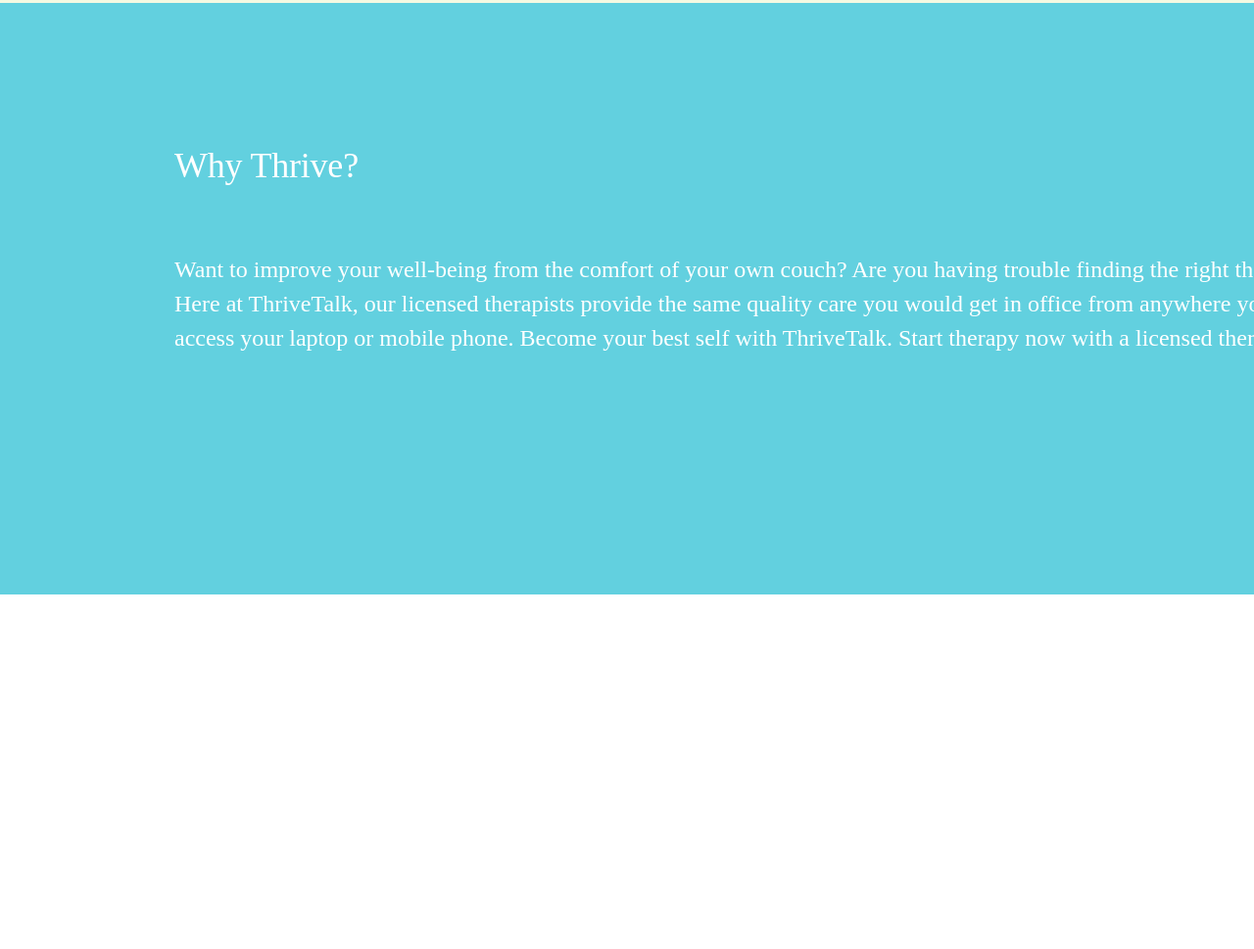
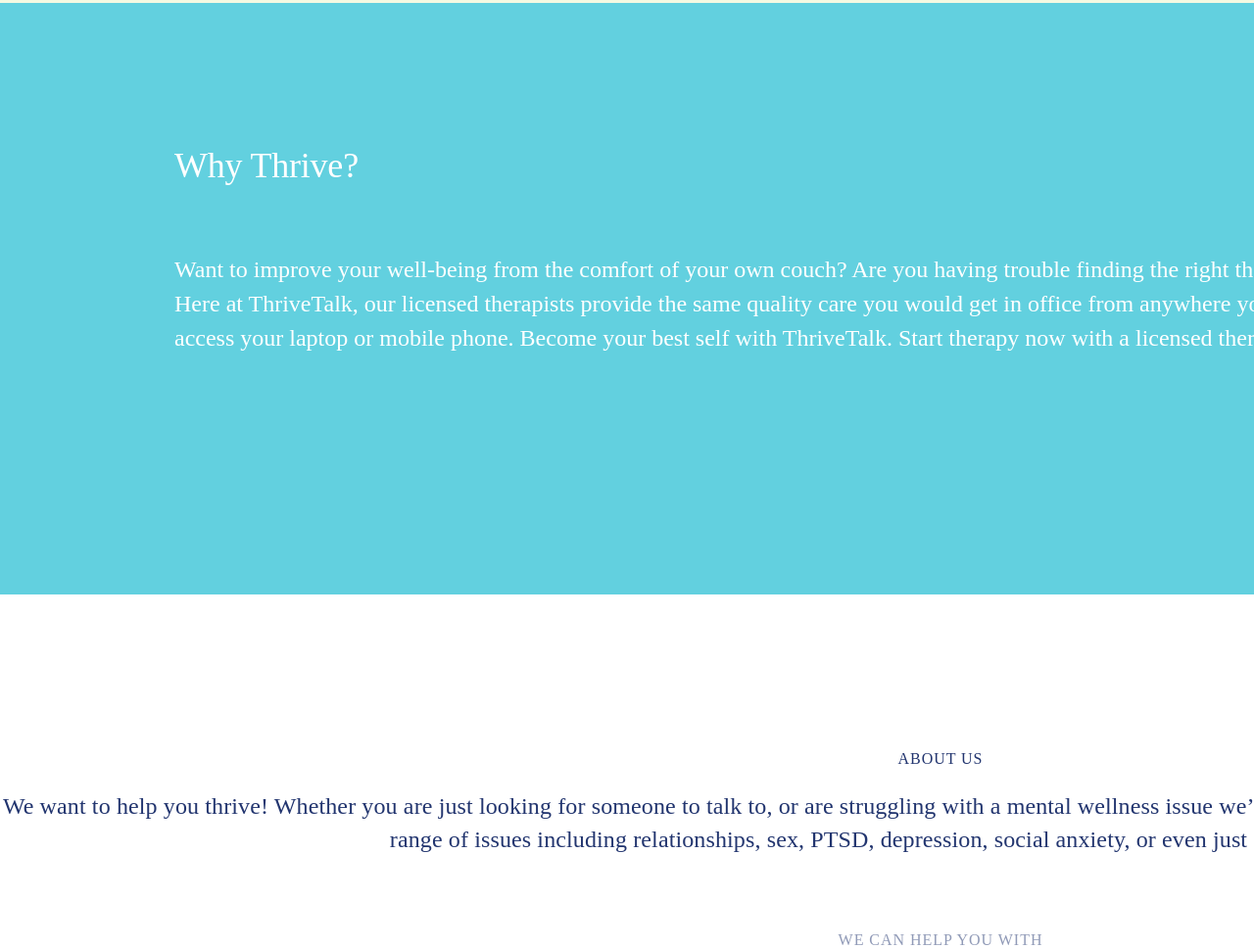
Before and after one commit to Vizuncig/Chat, a website: page app/index.html in a window 1280 px wide. Shown: the part 914-1883 px from the top of the page at 98% size. Before the commit the page ends 1521 px from the top, so only its background shows below. Drawn offline with Linux system fonts and the light colour scheme.

Commit message:
changes4

```diff
--- a/app/index.html
+++ b/app/index.html
@@ -49,6 +49,21 @@
                <img src="img\PNG\christopher-campbell-40367girl.png" alt="">
             </div>
          </div>
+         <div class="main__block2">
+            <p class="block2__text1">ABOUT US</p>
+            <p class="block2__text2">We want to help you thrive! Whether you are just looking for someone to
+               talk
+               to, or
+               are struggling with a mental wellness issue we’re here to help. Our highly talented therapists
+               can
+               help
+               you with a range of issues including relationships, sex, PTSD, depression, social anxiety, or
+               even
+               just
+               caring for yourself more.
+            </p>
+            <p class="block2__text3">WE CAN HELP YOU WITH</p>
+         </div>
       </main>
       <footer>
 
--- a/app/scss/style.scss
+++ b/app/scss/style.scss
@@ -252,3 +252,36 @@
    padding-left: 178px;
    color: #FFFFFF;
 }
+
+.main__block2 {
+   background: #FFFFFF;
+   height: 361px;
+}
+
+
+.block2__text1 {
+   text-align: center;
+   font-size: 16px;
+   line-height: 23px;
+   letter-spacing: 0.06em;
+   padding-top: 156px;
+   color: #22356F;
+}
+
+.block2__text2 {
+   text-align: center;
+   padding-top: 20px;
+   font-size: 24px;
+   line-height: 34px;
+   letter-spacing: 0.005em;
+   color: #22356F;
+}
+
+.block2__text3 {
+   font-size: 16px;
+   line-height: 19px;
+   text-align: center;
+   letter-spacing: 0.06em;
+   padding-top: 76px;
+   color: rgba(34, 53, 111, 0.5);
+}
```
Also changed, not shown: app/css/style.css.
